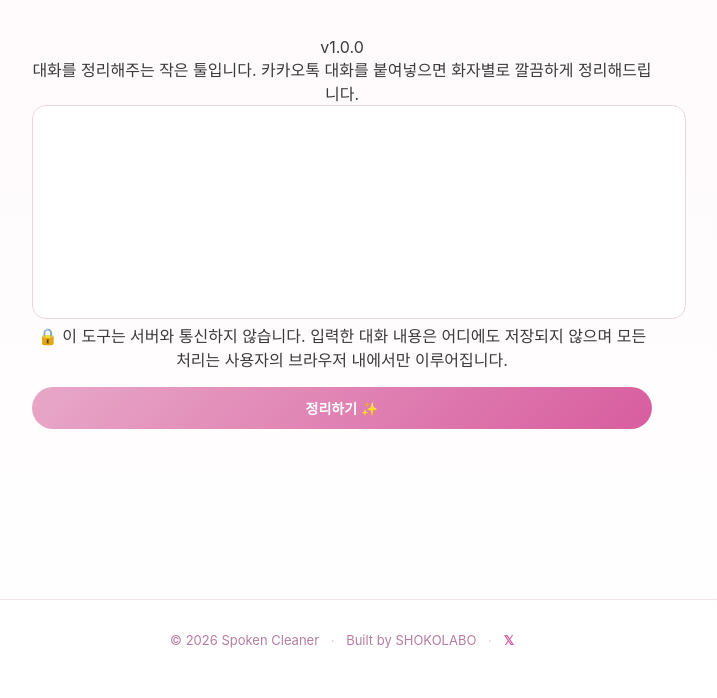
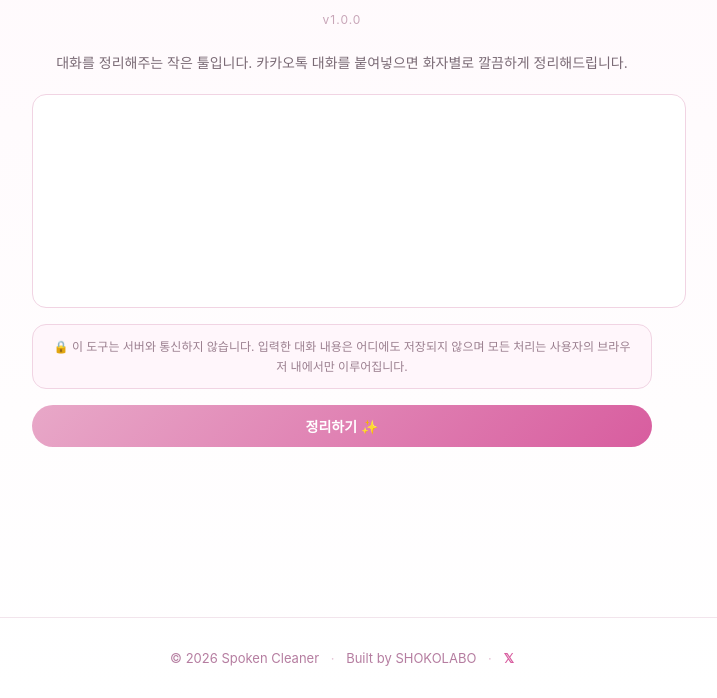
Before and after one commit to sususmumichinori-svg/Project-Spoken, a plain HTML site: page index.html in a window 1280 px wide. Shown: the part 158-856 px from the top of the page, without its empty margins (298-1015 px from the left). Drawn offline with Linux system fonts and the light colour scheme.

Commit message:
Update style.css

```diff
--- a/style.css
+++ b/style.css
@@ -113,3 +113,35 @@ button:hover {
   margin: 0 8px;
   color: #e4bfd2;
 }
+
+/* 버전 */
+
+.version {
+  font-size: 12px;
+  color: #c8a6b8;
+  margin-top: -25px;
+  margin-bottom: 25px;
+  letter-spacing: 1px;
+}
+
+/* 소개문 */
+
+.intro {
+  font-size: 14px;
+  color: #7a6a75;
+  margin-bottom: 20px;
+  line-height: 1.6;
+}
+
+/* 보안 안내 */
+
+.privacy-note {
+  margin-top: 12px;
+  font-size: 12px;
+  color: #9b7f8f;
+  background: #fff6fb;
+  border: 1px solid #f1d4e3;
+  padding: 12px 16px;
+  border-radius: 14px;
+  line-height: 1.6;
+}
```
